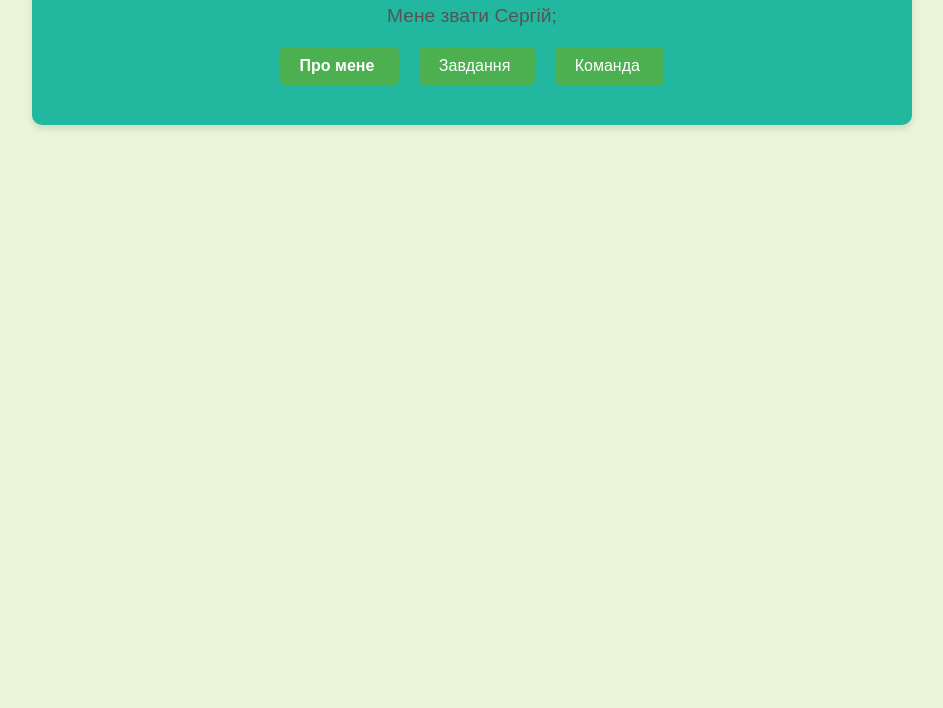
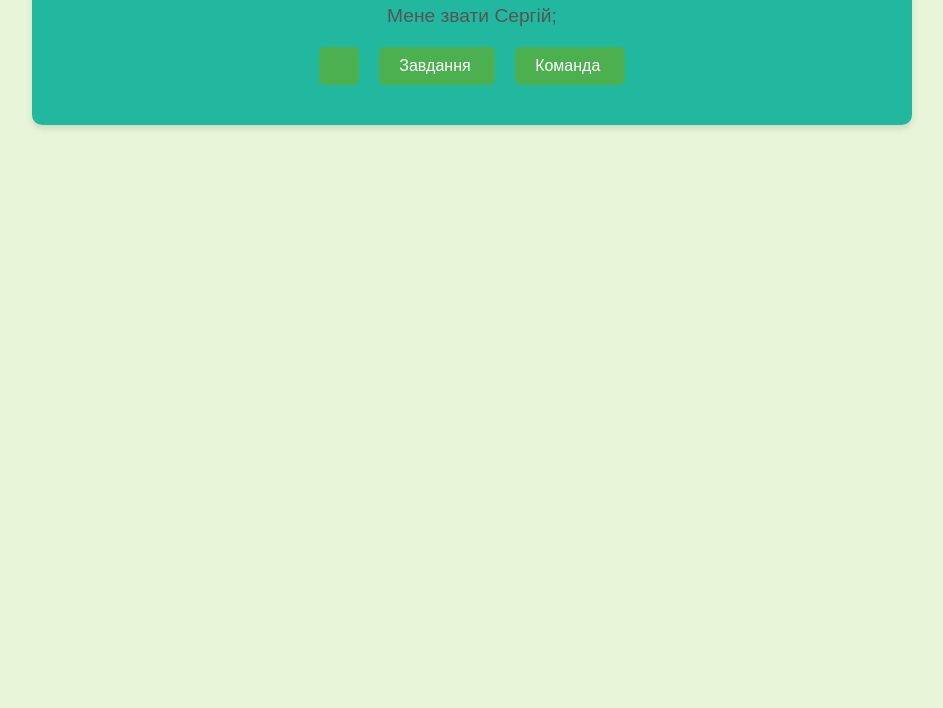
Before and after one commit to real227/GSC-Game-World-, a plain HTML site: page index.html in a window 1280 px wide. Shown: the part 92-800 px from the top of the page, without its empty margins (168-1111 px from the left). Drawn offline with Linux system fonts and the light colour scheme.

Commit message:
Update index.html

```diff
--- a/index.html
+++ b/index.html
@@ -54,7 +54,7 @@
         <div class="description">
 Мене звати Сергій;
        </div>
-        <div class="buttons"><a href="#"><strong>Про мене</strong>&nbsp;</a>
+        <div class="buttons"><a href="#">
             <a href="Завдання.html">Завдання&nbsp;</a>
 			<a href="Команда.html">Команда&nbsp;</a>
         </div>
```
